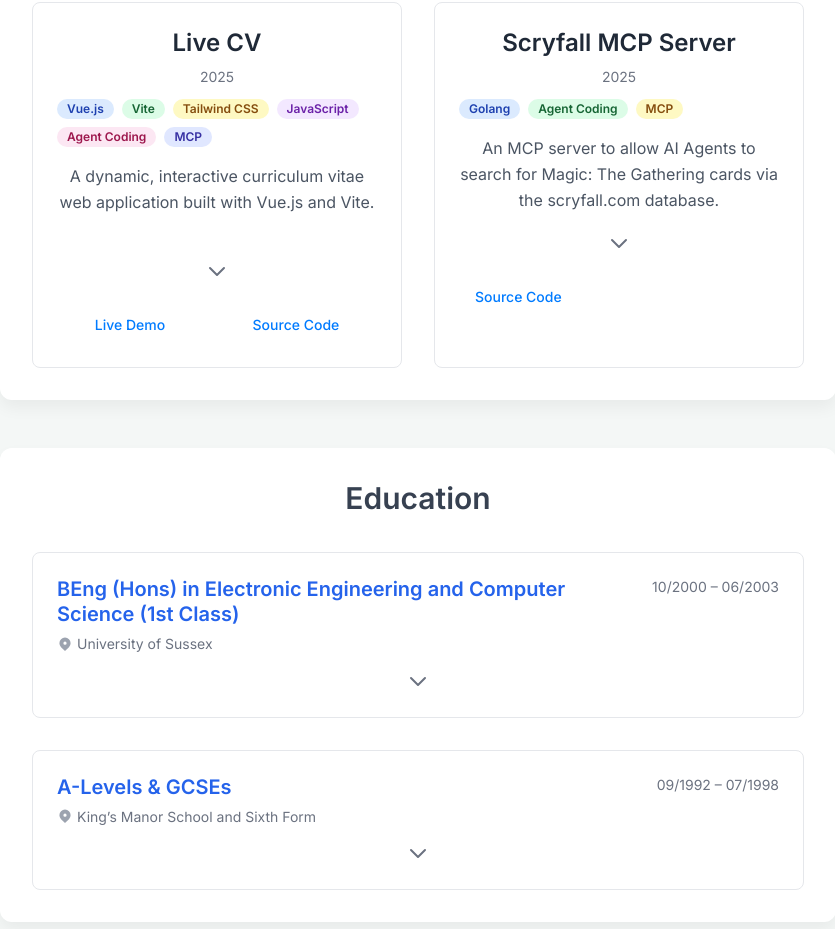
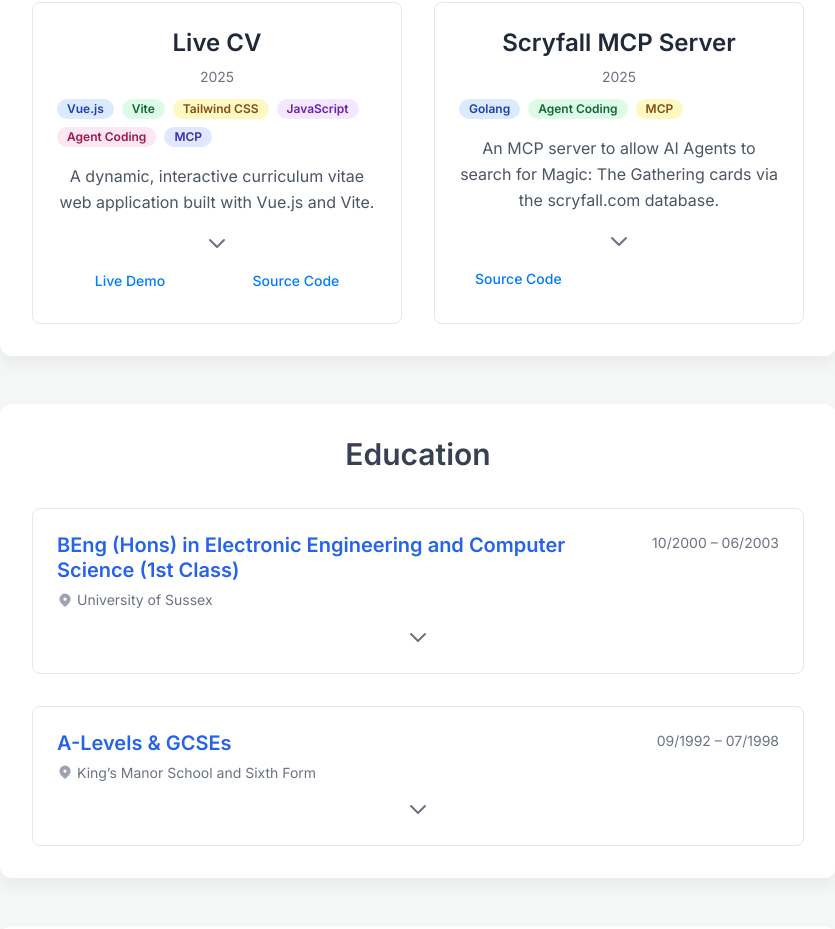
Before and after one commit to levofski/live-cv, a Vue app: page / in a window 1280 px wide. Shown: the part 2377-3306 px from the top of the page, without its empty margins (222-1057 px from the left). Built offline with nearby package versions, Linux system fonts and the light colour scheme.

Commit message:
style: adjust spacing and layout in ProjectsSection component - **Files Changed**: `ProjectsSection.vue` - **Reason**: Modified margins and padding for improved visual consistency and layout.

```diff
--- a/src/components/ProjectsSection.vue
+++ b/src/components/ProjectsSection.vue
@@ -69,7 +69,7 @@
             </span>
           </div>
           <p
-            class="text-gray-600 leading-relaxed mb-4 min-h-[5rem] max-h-20 overflow-y-auto"
+            class="text-gray-600 leading-relaxed mb-4 max-h-20 overflow-y-auto"
           >
             {{ project.summary }}
           </p>
@@ -77,7 +77,7 @@
           <div
             v-if="project.details && project.details.length"
             @click="toggleExpand(project.id)"
-            class="flex justify-center cursor-pointer mb-4"
+            class="flex justify-center cursor-pointer mb-1"
           >
             <svg
               v-if="!expanded[project.id]"
@@ -157,7 +157,7 @@
             </ul>
           </div>
 
-          <div class="mt-6 flex justify-between items-center space-x-3">
+          <div class="mt-2 flex justify-between items-center space-x-3">
             <a
               v-if="project.liveUrl && project.liveUrl !== '#'"
               :href="project.liveUrl"
```
